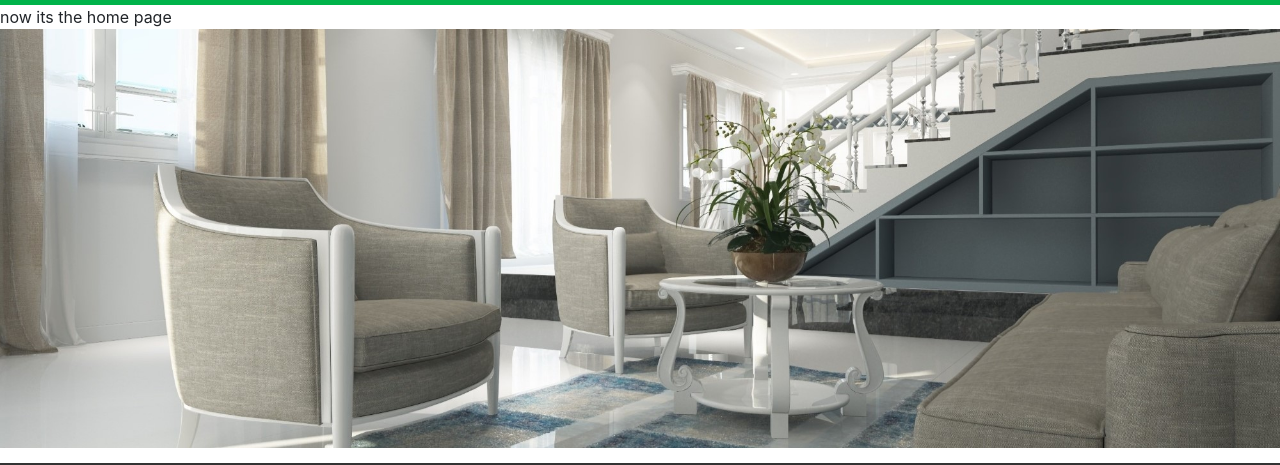
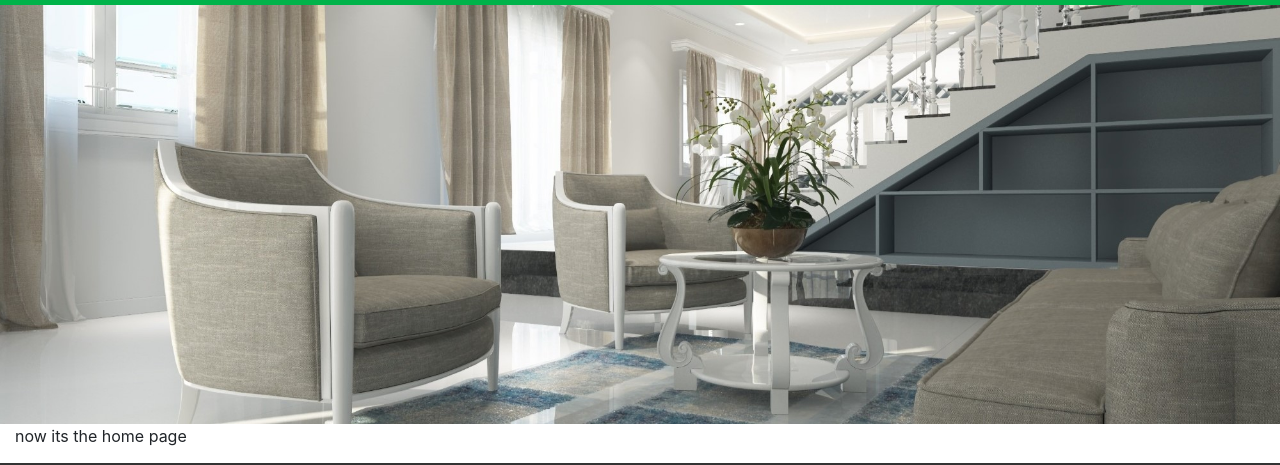
Before and after one commit to malassociates/malassociates.github.io, a website: page home.html in a window 1280 px wide. Shown: the part 164-629 px from the top of the page. Drawn offline with Linux system fonts and the light colour scheme.

Commit message:
content centering

```diff
--- a/home.html
+++ b/home.html
@@ -20,15 +20,18 @@
 			<div class="row header"></div>
 
 			<!--Unique for each page-->
-			<div class="row">
+			<div class="row justify-content-center">
 				<div class="content">
-					now its the home page
 					<div class="banner">
 						<picture>
 							<source media="(max-width: 575px)" srcset="./images/home-banner640.jpg"/>
 							<img class="img-fluid" src="./images/home-banner.jpg" alt="interior background image"/>
 						</picture>
 					</div>
+					<div class="col-10">
+						now its the home page
+					</div>
+
 				</div>
 			</div>
 
```
